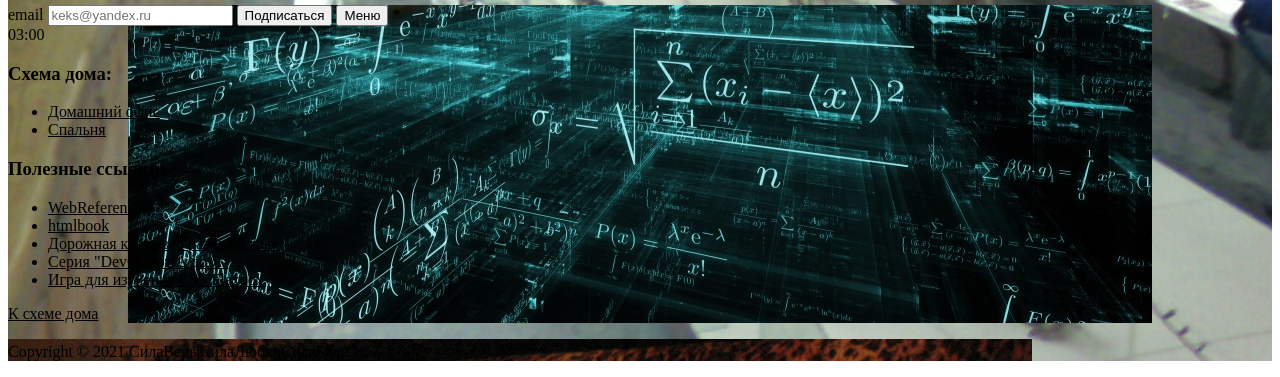
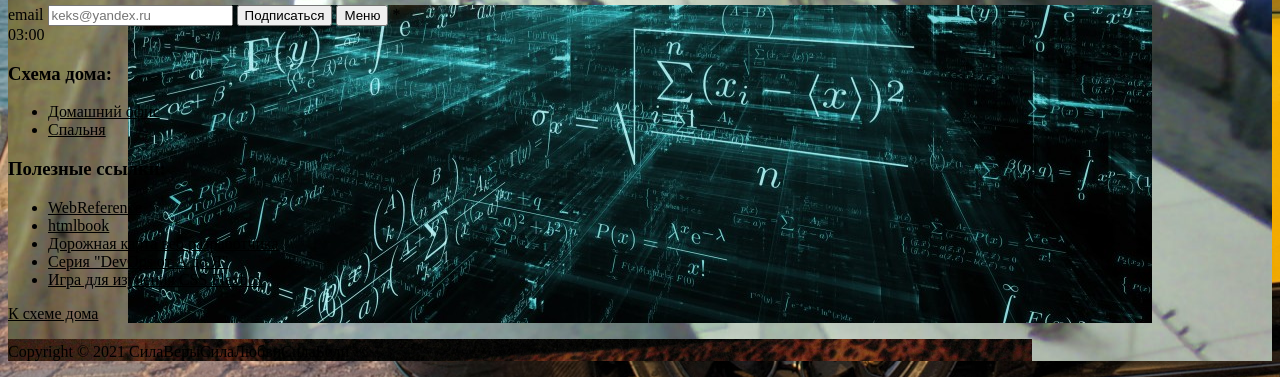
Before and after one commit to ultimatecodeninja/homepage, a plain HTML site: page index.html in a window 1280 px wide. Shown: the part 488-865 px from the top of the page. Drawn offline with Linux system fonts and the light colour scheme; a script that the page names is missing; files whose address does not match are found by name.

Commit message:
Update main.css

```diff
--- a/main.css
+++ b/main.css
@@ -1,5 +1,5 @@
 html{
-    background-image: url(/img/Yellow-Aerofoil-Car-Wallpapers-1920x1080.jpg);
+    background-image: url(Yellow-Aerofoil-Car-Wallpapers-1920x1080.jpg);
 }
 
 body{
```
